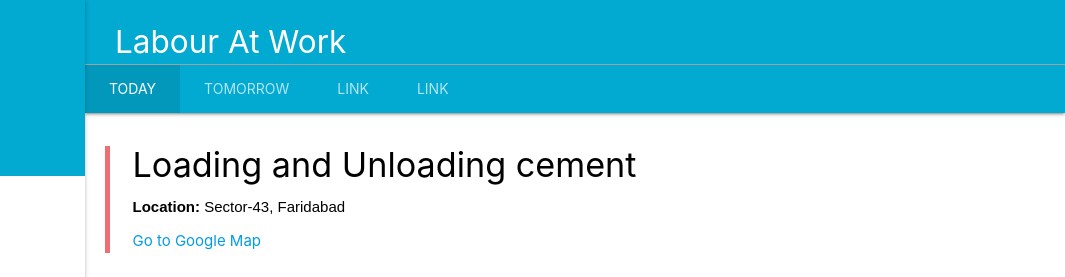
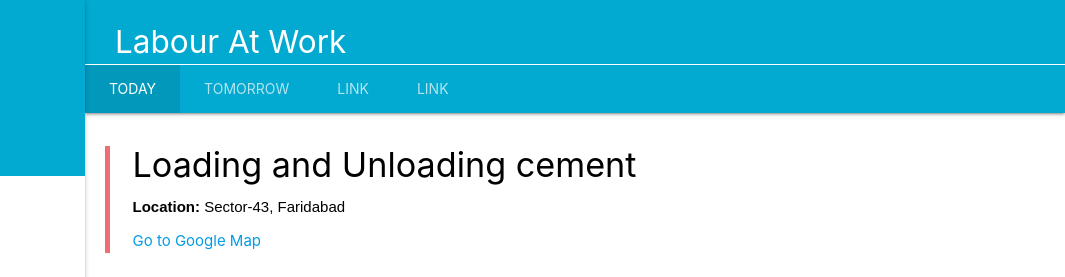
Before and after one commit to jwngfu/prototype-connect-labour-to-work, a plain HTML site: page jobseekerhome.html in a window 1280 px wide. Shown: the top 277 px of the page, 215-1280 px from the left. Drawn offline with nearby package versions, Linux system fonts and the light colour scheme.

Commit message:
few changes

```diff
--- a/jobseekerhome.html
+++ b/jobseekerhome.html
@@ -26,7 +26,7 @@
                 <li><a href="collapsible.html">JavaScript</a></li> -->
                 </ul>
             </div>
-            <div class="divider" style="background-color: #9fa2a3;""></div>
+            <div class="divider" style="background-color: white;"></div>
             <div class="nav-content">
                 <ul class="tabs tabs-transparent">
                     <li class="tab active"><a class="active" href="#test1">Today</a></li>
```
